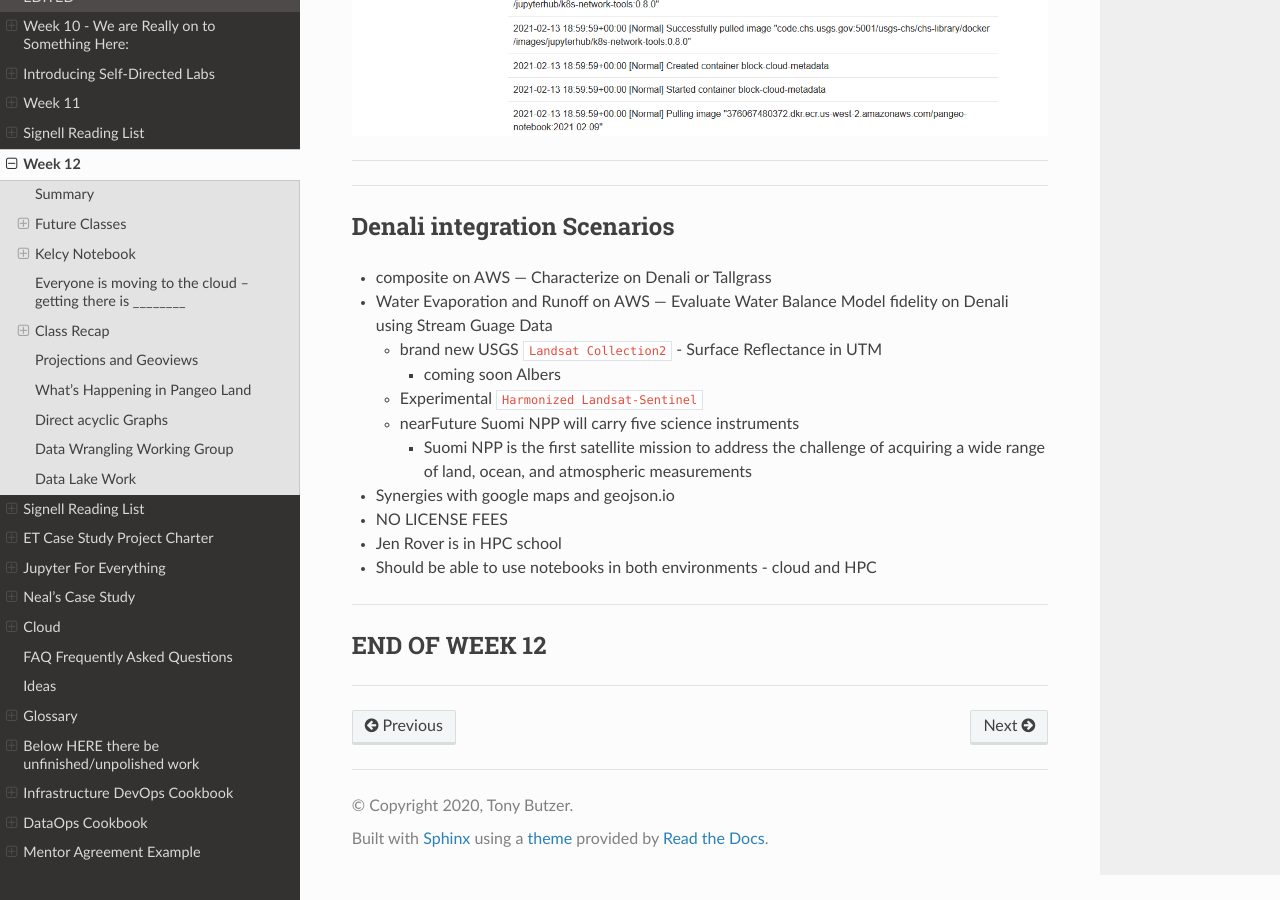
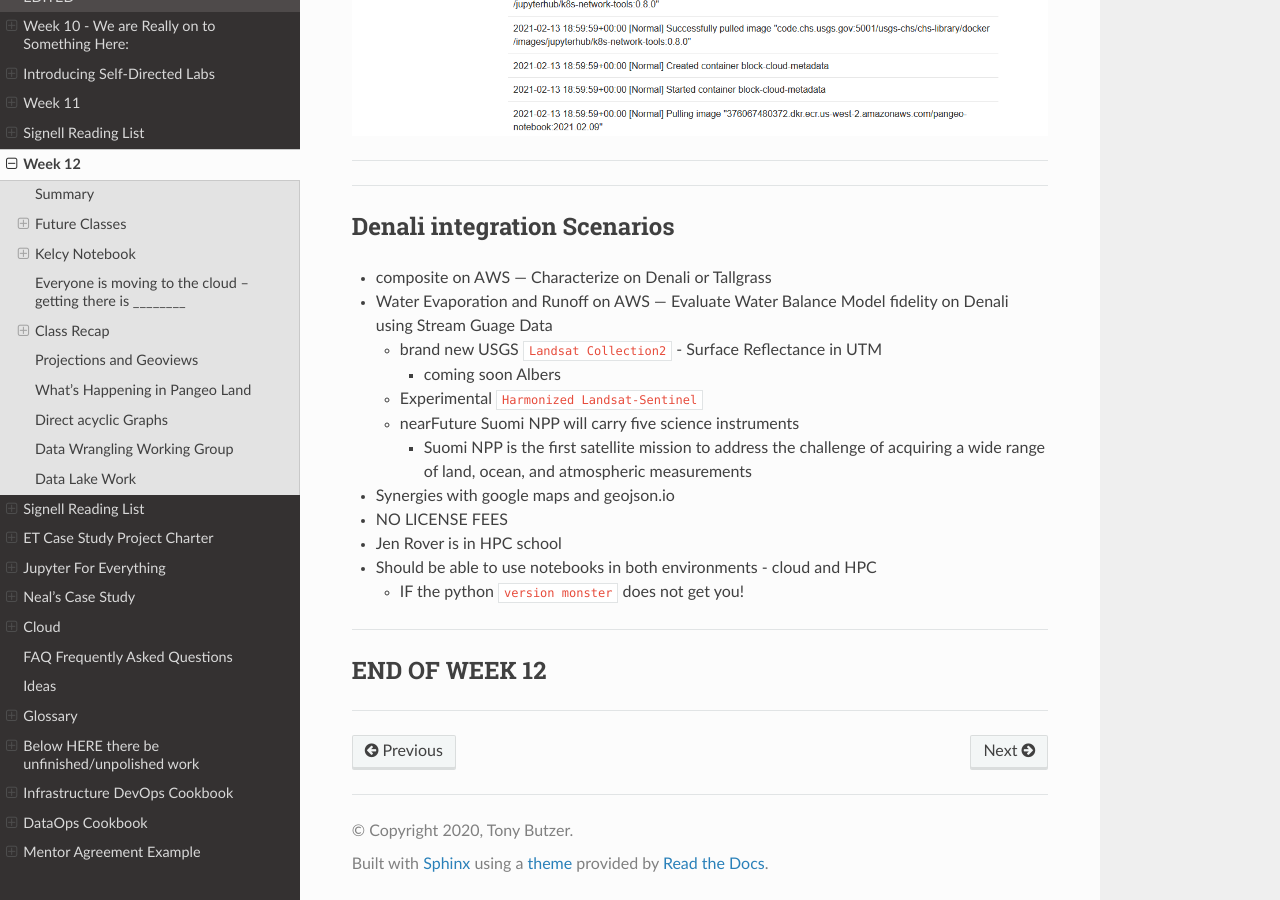
Before and after one commit to tonybutzer/harmony-docs, a Sphinx documentation site: the page built from documentation/source/12week.md, in a window 1280 px wide and 900 px high, scrolled down 6622 px. Built offline with Sphinx 7.4.7 and the Read the Docs theme 2.0.0, drawn with Linux system fonts in a browser that asks for light colours; pages that are not in the unit, such as notebooks, are missing from menus.

Commit message:
automatic git update from Makefile

```diff
--- a/documentation/source/12week.md
+++ b/documentation/source/12week.md
@@ -290,6 +290,7 @@ Concepts:
 - NO LICENSE FEES
 - Jen Rover is in HPC school
 - Should be able to use notebooks in both environments - cloud and HPC
+    - IF the python `version monster` does not get you!
 
 ---
 
```
